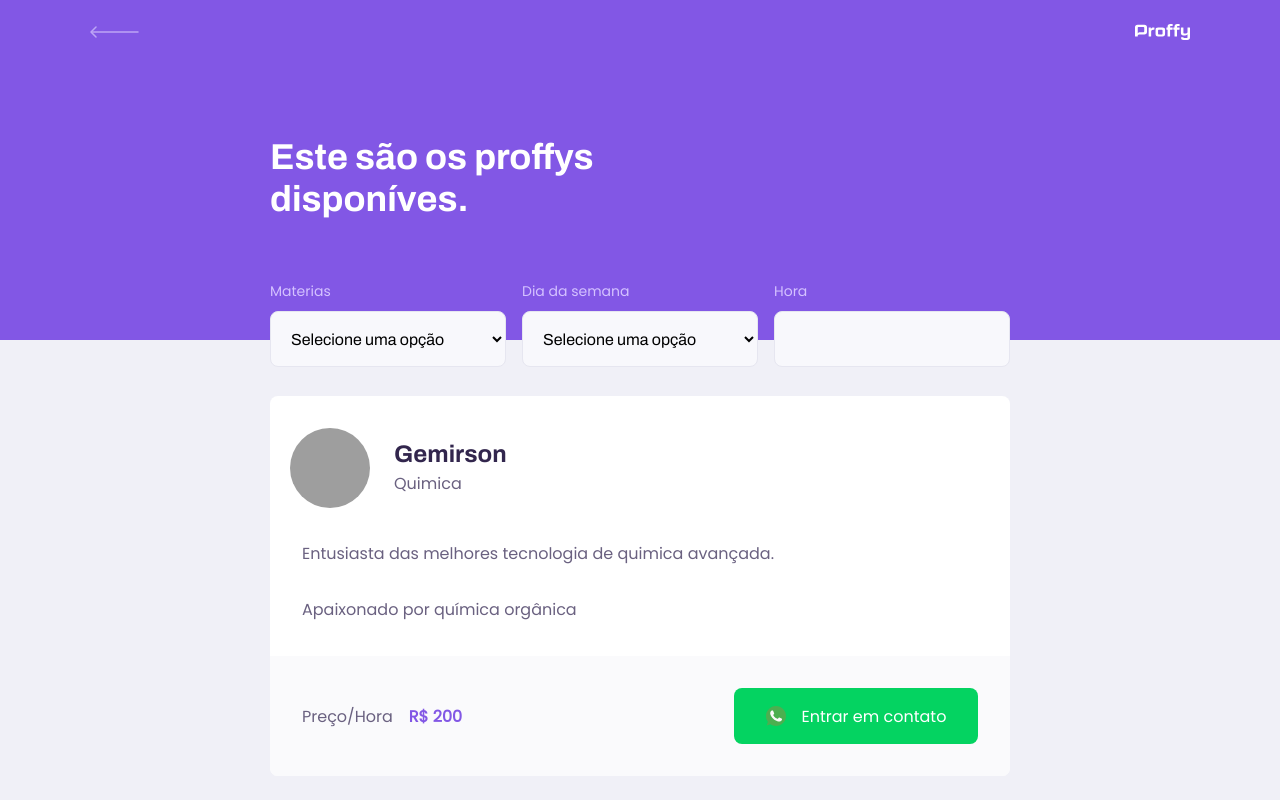
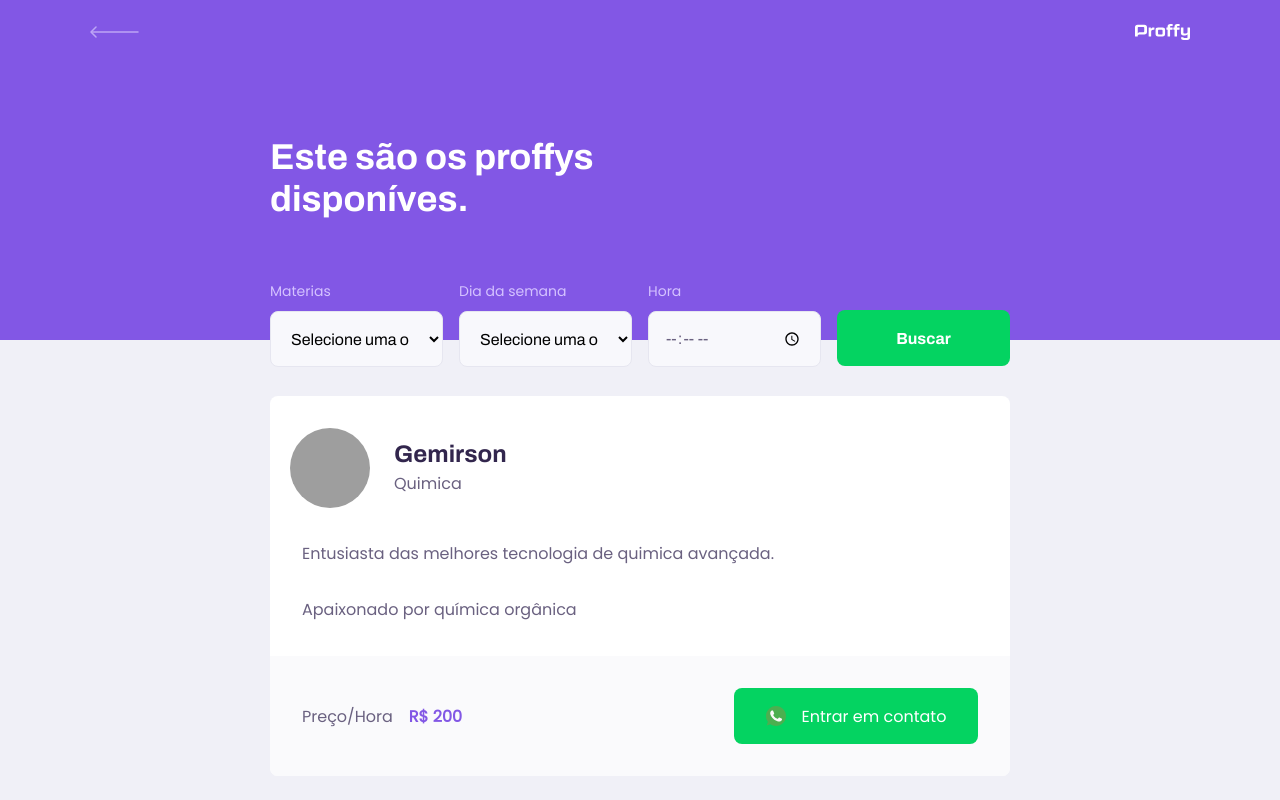
Before and after one commit to gemirson/nlw, a React (Create React App) app: page /study in a window 1280 px wide. Shown: the top 800 px of the page. Built offline with nearby package versions, Linux system fonts and the light colour scheme; grey boxes are pictures that could not be loaded.

Commit message:
featute(TeacherList): add button to search

```diff
--- a/src/pages/TeacheList/index.tsx
+++ b/src/pages/TeacheList/index.tsx
@@ -1,18 +1,39 @@
-import React from 'react'
+import React, { useState, FormEvent } from 'react'
 import './styles.css'
 import PageHeader from '../../components/PageHeader';
 import TeacherItem from '../../components/TeacherItem'
 import Input from '../../components/Input/Index';
 import Select from '../../components/Select';
+import api from '../../Services/api';
 
 function TeacherList() {
+
+  const [teachers,setTeachers]=useState('');
+  const [subject,setSubject]=useState('');
+  const [week_day,setWeek_day]=useState('');
+  const [time,setTime]=useState('');
+
+ async function searchTeachers(event:FormEvent){
+   event.preventDefault()
+
+   const response = await  api.get('classes',{
+      params:{subject,
+      week_day,
+      time
+    }
+    })
+    setTeachers(response.data)
+ }
+
   return (
     <div id="page-teacher-list" className="container">
       <PageHeader title="Este são os proffys disponíves.">
-        <form id="search-teachers">
+        <form id="search-teachers" onSubmit={searchTeachers}>
           <Select
            name="subject"
            label="Materias"
+           value={subject}
+           onChange={event=>{setSubject(event.target.value)}}
            options={[
             {value:'Artes', label:'Artes'},
             {value:'Biologia', label:'Biologia'},
@@ -21,7 +42,7 @@ function TeacherList() {
             {value:'Fisíca', label:'Fisíca'},
             {value:'Geografia', label:'Geografia'},
             {value:'Matematíca', label:'Matematíca'},
-            {value:'Quimíca', label:'Quimíca'},
+            {value:'Quimica', label:'Quimica'},
             {value:'Filosofia', label:'Filosofia'},
             {value:'História', label:'Historia'}
           ]}
@@ -29,6 +50,8 @@ function TeacherList() {
           <Select
             name="week_day"
             label="Dia da semana"
+            value={week_day}
+            onChange={event=>{setWeek_day(event.target.value)}}
             options={[
               {value:'0', label:'Domingo'},
               {value:'1', label:'Segunda-Feira'},
@@ -40,8 +63,17 @@ function TeacherList() {
 
             ]}
              />
-          <Input name="time" label="Hora" />
+          <Input
+          name="time"
+          label="Hora"
+          type="time"
+          value={time}
+          onChange={event=>{setTime(event.target.value)}}/>
 
+
+        <button type="submit">
+          Buscar
+        </button>
         </form>
 
       </PageHeader>
--- a/src/pages/TeacheList/styles.css
+++ b/src/pages/TeacheList/styles.css
@@ -14,6 +14,27 @@
 
 }
 
+
+#search-teachers button{
+    width: 100%;
+    height: 5.6rem;
+    background: var(--color-secundary);
+    color: var(--color-button-text);
+    border:0;
+    border-radius: 0.8rem;
+    cursor: pointer;
+    font: 700 1.6rem Archivo;
+    display: flex;
+    align-items: center;
+    justify-content: center;
+    text-decoration: none;
+    transition: background-color 0.2s;
+    margin-top: 3.2rem;
+}
+
+#search-teachers button:hover{
+      background: var(--color-secundary-dark);
+}
 #page-teache-list{
     margin: 3.2rem;
     width: 90%;
@@ -27,7 +48,7 @@
 
 #search-teachers{
     display: grid;
-    grid-template-columns: repeat(3,1fr);
+    grid-template-columns: repeat(4,1fr);
     column-gap: 16px;
     position: absolute;
     bottom: -27px;
```
